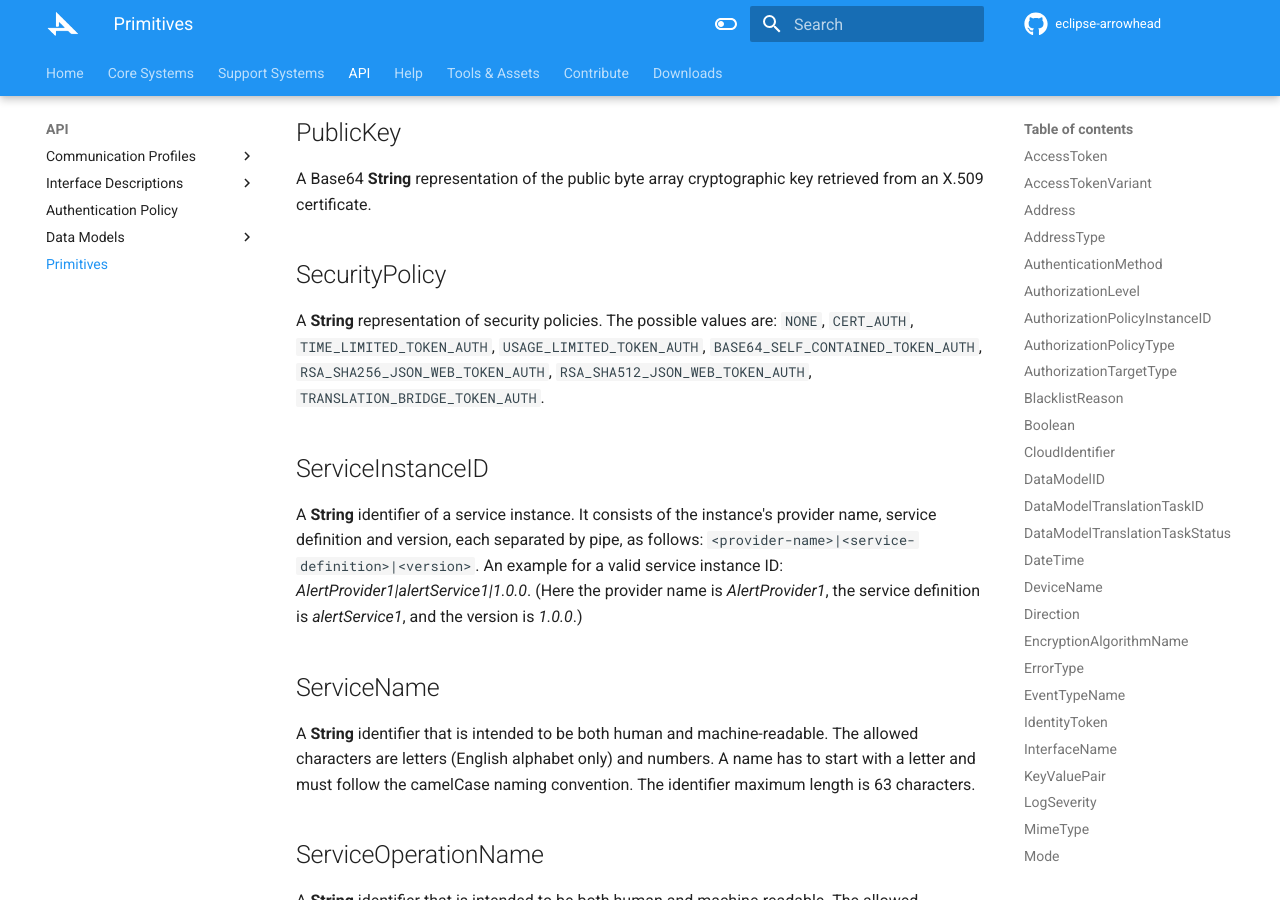
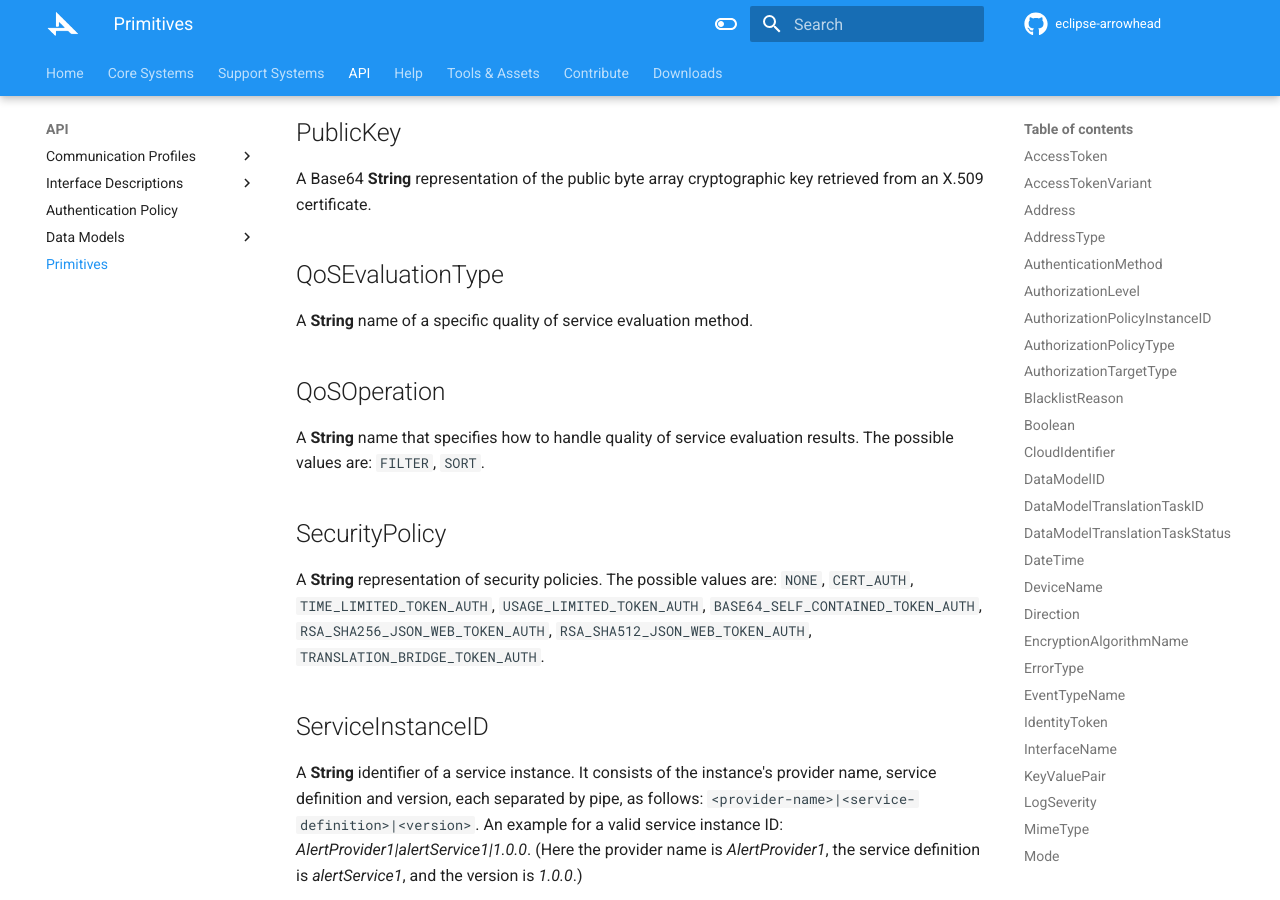
Before and after one commit to Aitia-IIOT/ah5-docs-java-spring, an MkDocs documentation site: the page built from docs/api/primitives.md, in a window 1280 px wide and 900 px high, scrolled down 5801 px. Built offline with MkDocs 1.6.1 and Material for MkDocs 9.7.7, drawn with Linux system fonts in a browser that asks for light colours.

Commit message:
Update ServiceOrchestrationRequest data model (QoS integration)

```diff
--- a/docs/api/primitives.md
+++ b/docs/api/primitives.md
@@ -159,6 +159,14 @@ A **String** representation of a communication protocol. Examples: _http_, _http
 
 A Base64 **String** representation of the public byte array cryptographic key retrieved from an X.509 certificate.
 
+## QoSEvaluationType
+
+A **String** name of a specific quality of service evaluation method.
+
+## QoSOperation
+
+A **String** name that specifies how to handle quality of service evaluation results. The possible values are: `FILTER`, `SORT`.
+
 ## SecurityPolicy
 
 A **String** representation of security policies. The possible values are: `NONE`, `CERT_AUTH`, `TIME_LIMITED_TOKEN_AUTH`, `USAGE_LIMITED_TOKEN_AUTH`, `BASE64_SELF_CONTAINED_TOKEN_AUTH`, `RSA_SHA256_JSON_WEB_TOKEN_AUTH`, `RSA_SHA512_JSON_WEB_TOKEN_AUTH`, `TRANSLATION_BRIDGE_TOKEN_AUTH`.
```
Also changed, not shown: docs/api/data-models/qos-requirement.md (added, +7 -0 lines), docs/api/data-models/service-orchestration-request.md (+1 -1 lines).
